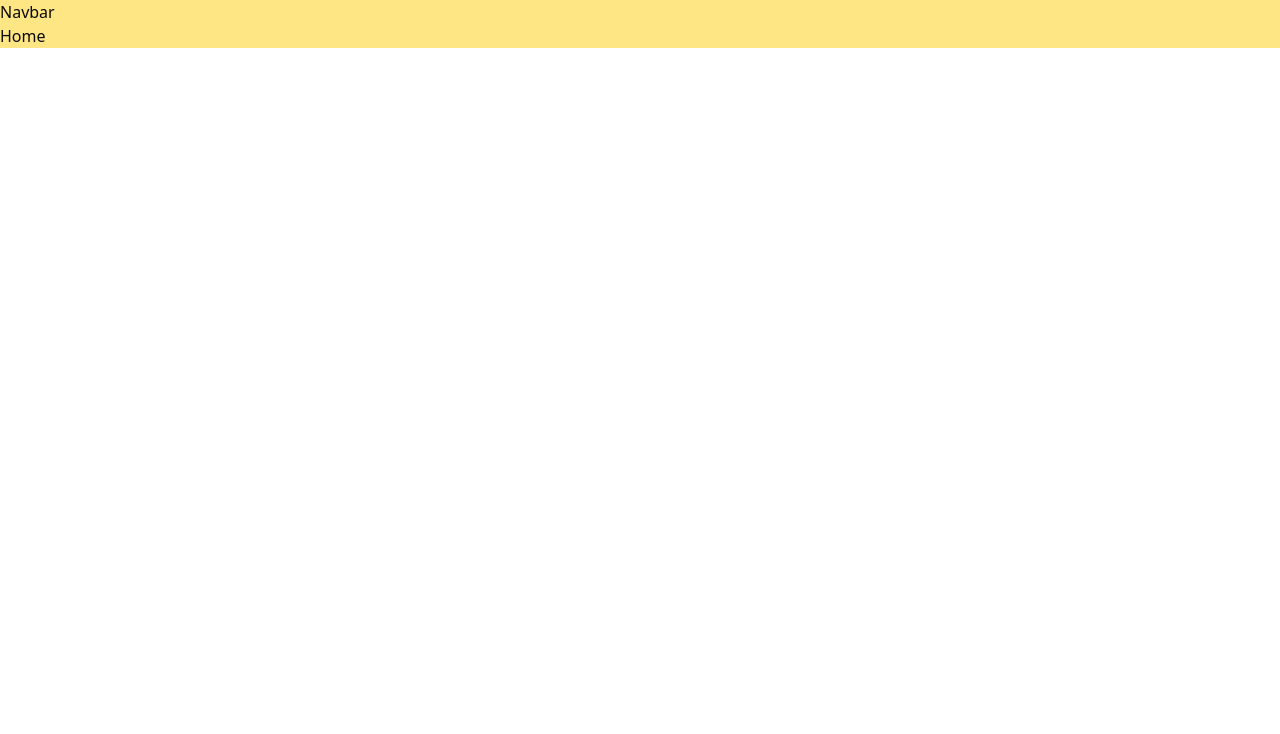
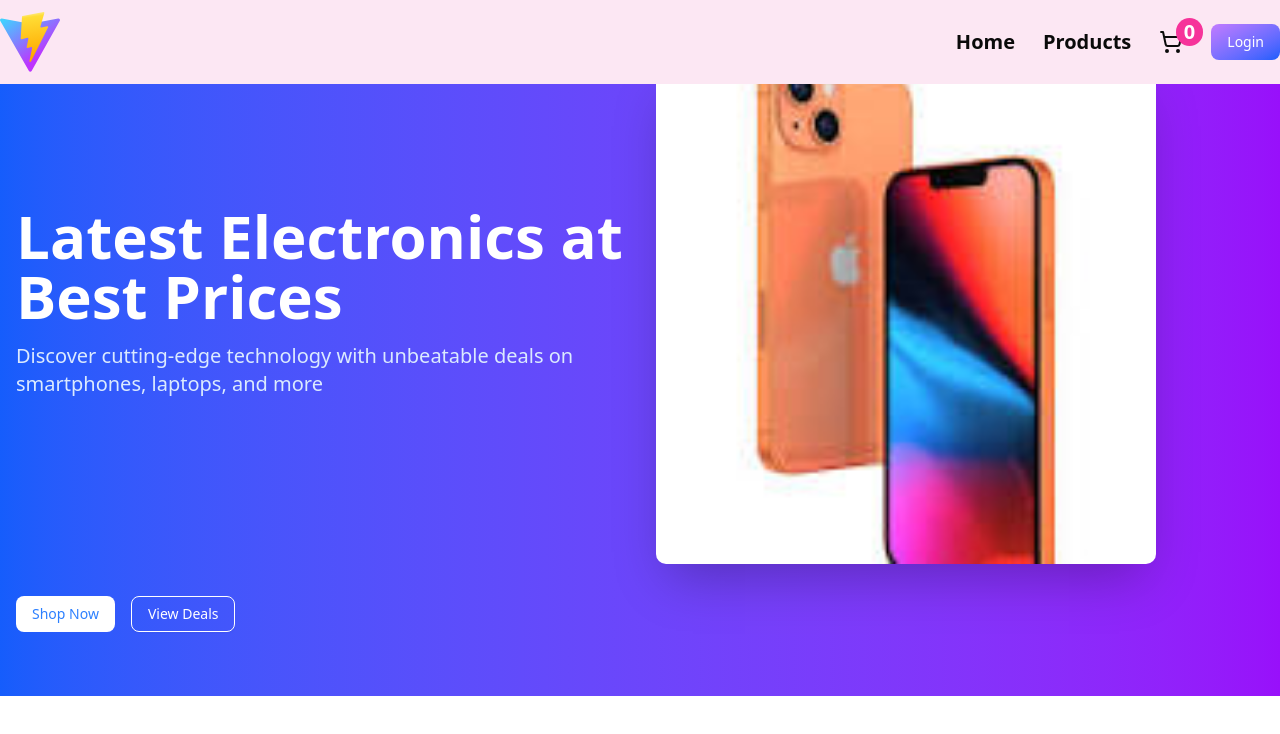
Before and after one commit to vinayakbhat123/vinkart_frontend, a React (Vite) app: page / in a window 1280 px wide. Shown: the top 734 px of the page. Built offline with nearby package versions, Linux system fonts and the light colour scheme.

Commit message:
created navbar and Hero section components

```diff
--- /dev/null
+++ b/src/components/ui/Hero.jsx
@@ -0,0 +1,39 @@
+import React from "react";
+import { Button } from "./button";
+
+const Hero = () => {
+  return (
+    <section className="bg-linear-to-r from-blue-600 to-purple-600 text-white py-16 ">
+      <div className="max-w-7xl mx-auto px-4">
+        <div className="grid md:grid-cols-2 gap-8 items-center">
+          <div className="">
+            <h1 className="text-4xl md:text-6xl font-bold mb-4">
+              Latest Electronics at Best Prices
+            </h1>
+            <p className="text-xl mb-6 text-blue-100">
+              Discover cutting-edge technology with unbeatable deals on
+              smartphones, laptops, and more
+            </p>
+          </div>
+          <div className="relative">
+            <img src="/iphone1.png" alt="iphone-photo" width={500} height={400} className="rounded-lg shadow-2xl" />
+          </div>
+          <div className="flex flex-col sm:flex-row gap-4">
+            <Button className="bg-white text-blue-500 hover:bg-gray-100">
+              Shop Now
+            </Button>
+
+            <Button
+              variant="outline"
+              className="border-white text-white hover:bg-white hover:text-blue-600 bg-transparent"
+            >
+              View Deals
+            </Button>
+          </div>
+        </div>
+      </div>
+    </section>
+  );
+};
+
+export default Hero;
--- a/src/components/ui/Navbar.jsx
+++ b/src/components/ui/Navbar.jsx
@@ -1,11 +1,46 @@
-import React  from "react";
+import { ShoppingCart } from "lucide-react";
+import React from "react";
+import { Link } from "react-router-dom";
+import { Button } from "./button";
 
 const Navbar = () => {
-  return(
-    <div className="bg-amber-200">
-      Navbar
-    </div>
+  const user = false;
+  return (
+    <header className="bg-pink-100 fixed w-full  z-20 border-pink-200">
+      <div className="max-w-7xl mx-auto flex justify-between items-center py-3">
+        {/* logo section */}
+        <div className="">
+          <img src="/vite.svg" alt="" className="w-[60px]" />
+        </div>
+        {/* nav section */}
+        <nav className="flex gap-10 justify-between items-center">
+          <ul className="flex gap-7 items-center text-xl font-semibold">
+            <Link to={"/"}>
+              <li>Home</li>
+            </Link>
+            <Link to={"/products"}>
+              <li>Products</li>
+            </Link>
+            {user && (
+              <Link to={"/profile"}>
+                <li>User Profile</li>
+              </Link>
+            )}
+            <Link to={"/cart"} className="relative">
+              <ShoppingCart />
+              <span className="bg-pink-500 rounded-full absolute text-white -top-3 -right-5 px-2">
+                0
+              </span>
+            </Link>
+            {
+              user ? <Button className={"bg-pink-500 text-white cursor-pointer hover:bg-pink-400"}>Logout</Button> :
+               <Button className={`bg-linear-to-tl from-blue-600 to-purple-400 text-white cursor-pointer`}>Login</Button>
+            }
+          </ul>
+        </nav>
+      </div>
+    </header>
   );
-}
+};
 
 export default Navbar;
--- a/src/pages/Home.jsx
+++ b/src/pages/Home.jsx
@@ -1,8 +1,9 @@
+import Hero from '@/components/ui/Hero'
 import React from 'react'
 
 const Home = () => {
   return (
-    <div className='bg-amber-200'>Home</div>
+    <div className='bg-amber-200 w-screen'><Hero/></div>
   )
 }
 
```
Also changed, not shown: public/iphone1.png (added), 1 other file (tests, documents, lock files or other folders).
